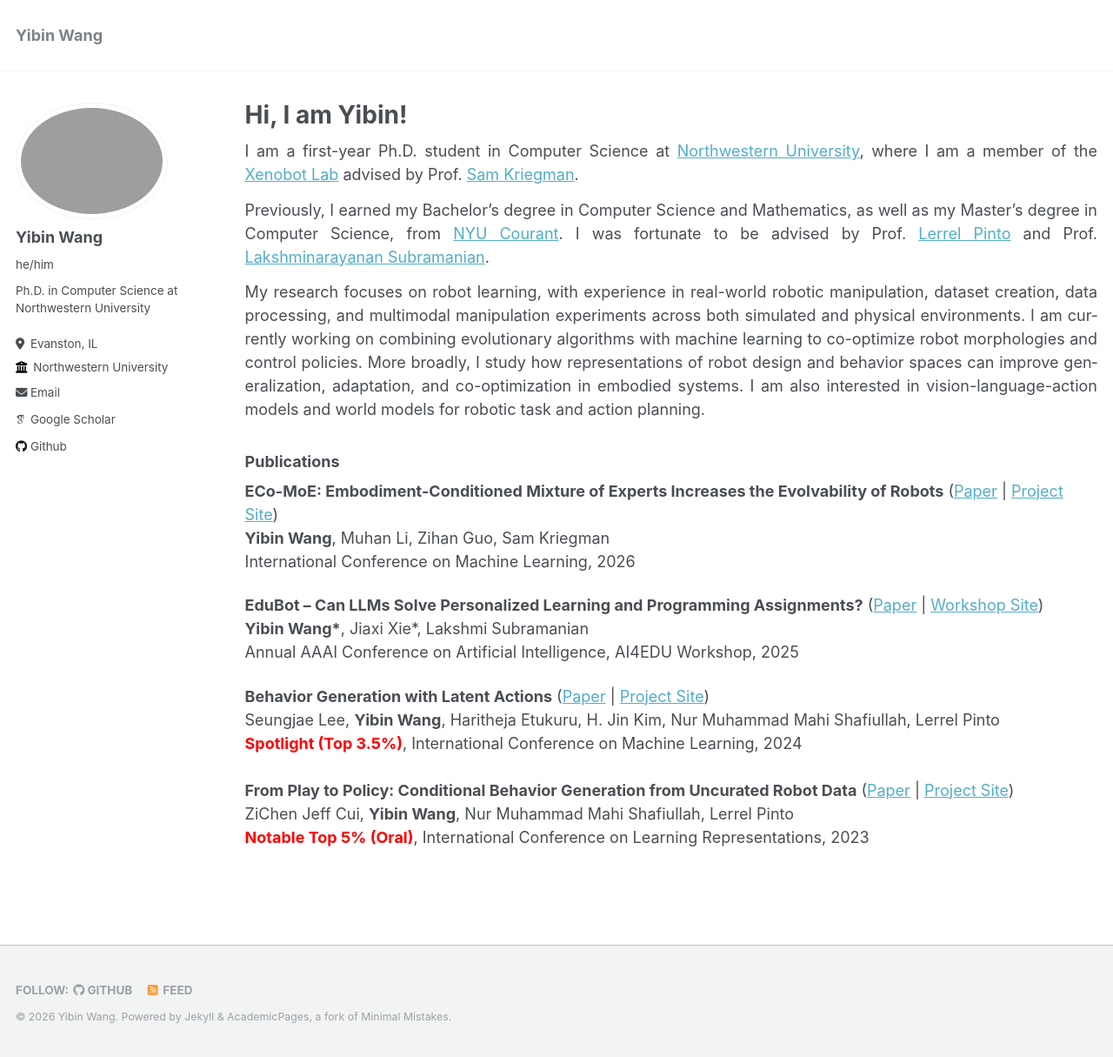
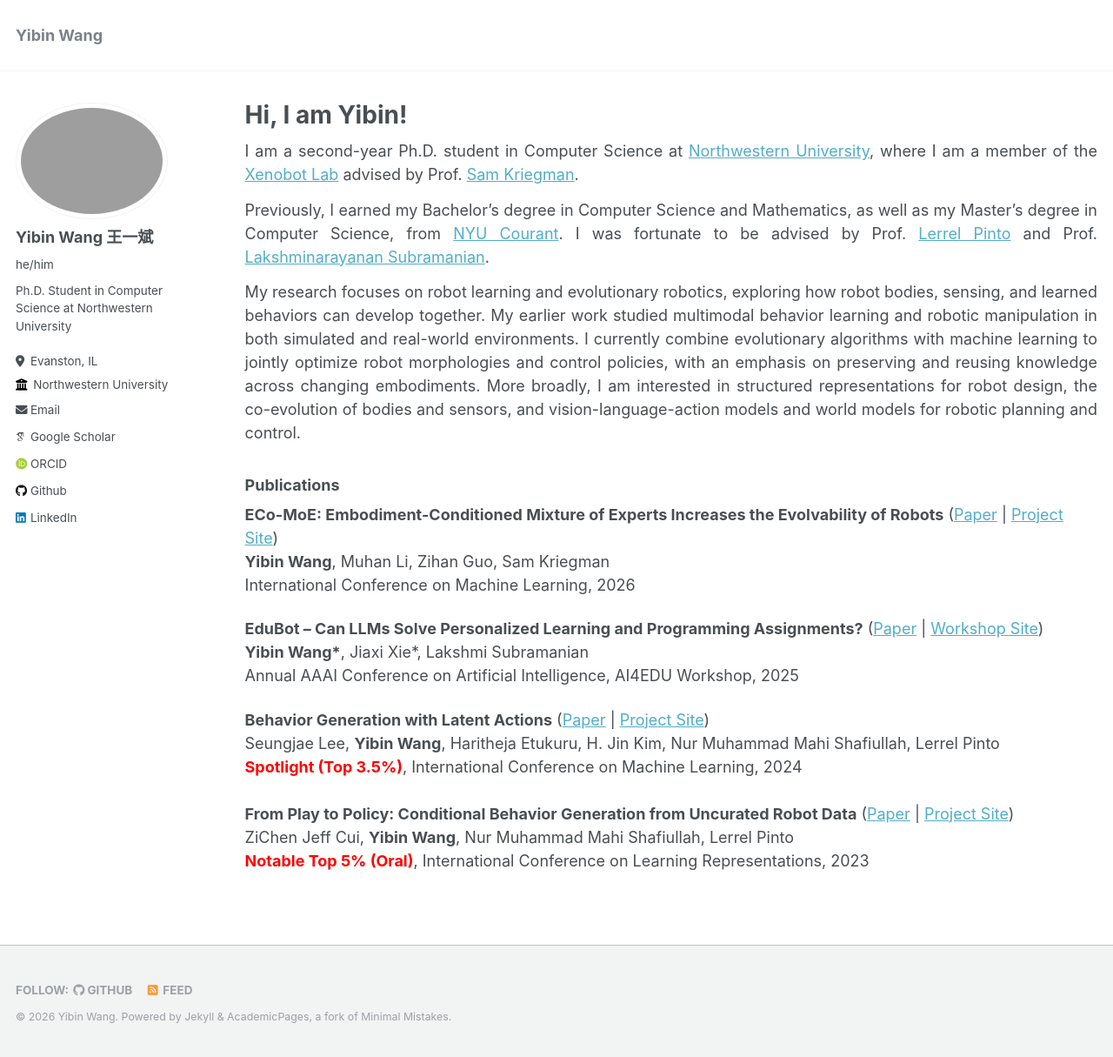
Before and after one commit to WYB929/WYB929.github.io, a Jekyll site: the page built from _pages/about.md, in a window 1280 px wide and 1215 px high. Shown: the whole window at 87% size. Built offline with Jekyll 4.4.1, drawn with Linux system fonts in a browser that asks for light colours; some web fonts are replaced.

Commit message:
update personal info and research description

```diff
--- a/_config.yml
+++ b/_config.yml
@@ -22,9 +22,9 @@ repository               : "WYN929/WYB929.github.io"
 author:
   # Biographic information
   avatar           : "profile_photo_1.png"
-  name             : "Yibin Wang"
+  name             : "Yibin Wang 王一斌"
   pronouns         : "he/him" # example: "she/her"
-  bio              : "Ph.D. in Computer Science at Northwestern University"
+  bio              : "Ph.D. Student in Computer Science at Northwestern University"
   location         : "Evanston, IL"
   employer         : "Northwestern University"
   uri              :  # URL
@@ -34,7 +34,7 @@ author:
   arxiv            : # URL - Update with the correct link to your profile
   googlescholar    : "https://scholar.google.com/citations?user=UOW4otcAAAAJ&hl=en&oi=ao"
   impactstory      : # URL
-  orcid            : # URL
+  orcid            : "https://orcid.org/0009-0009-7595-4339"
   pubmed           : # URL
   researchgate     : # URL
 
@@ -56,7 +56,7 @@ author:
   keybase          : # Username
   instagram        : # Username
   lastfm           : # Username
-  linkedin         : # Username
+  linkedin         : "yibin-wang-5686631aa"
   mastodon         : # URL
   medium           : # URL
   pinterest        : # Username
--- a/_pages/about.md
+++ b/_pages/about.md
@@ -8,11 +8,11 @@ redirect_from:
 ---
 <div class="about-intro" markdown="1">
 
-I am a first-year Ph.D. student in Computer Science at [Northwestern University](https://www.northwestern.edu), where I am a member of the [Xenobot Lab](https://www.xenobot.group/) advised by Prof. [Sam Kriegman](https://skriegman.github.io).
+I am a second-year Ph.D. student in Computer Science at [Northwestern University](https://www.northwestern.edu), where I am a member of the [Xenobot Lab](https://www.xenobot.group/) advised by Prof. [Sam Kriegman](https://skriegman.github.io).
 
 Previously, I earned my Bachelor’s degree in Computer Science and Mathematics, as well as my Master’s degree in Computer Science, from [NYU Courant](https://cims.nyu.edu/dynamic/). I was fortunate to be advised by Prof. [Lerrel Pinto](https://www.lerrelpinto.com) and Prof. [Lakshminarayanan Subramanian](https://cs.nyu.edu/~lakshmi/Lakshmi/Home.html).
 
-My research focuses on robot learning, with experience in real-world robotic manipulation, dataset creation, data processing, and multimodal manipulation experiments across both simulated and physical environments. I am currently working on combining evolutionary algorithms with machine learning to co-optimize robot morphologies and control policies. More broadly, I study how representations of robot design and behavior spaces can improve generalization, adaptation, and co-optimization in embodied systems. I am also interested in vision-language-action models and world models for robotic task and action planning.
+My research focuses on robot learning and evolutionary robotics, exploring how robot bodies, sensing, and learned behaviors can develop together. My earlier work studied multimodal behavior learning and robotic manipulation in both simulated and real-world environments. I currently combine evolutionary algorithms with machine learning to jointly optimize robot morphologies and control policies, with an emphasis on preserving and reusing knowledge across changing embodiments. More broadly, I am interested in structured representations for robot design, the co-evolution of bodies and sensors, and vision-language-action models and world models for robotic planning and control.
 
 </div>
 
```
